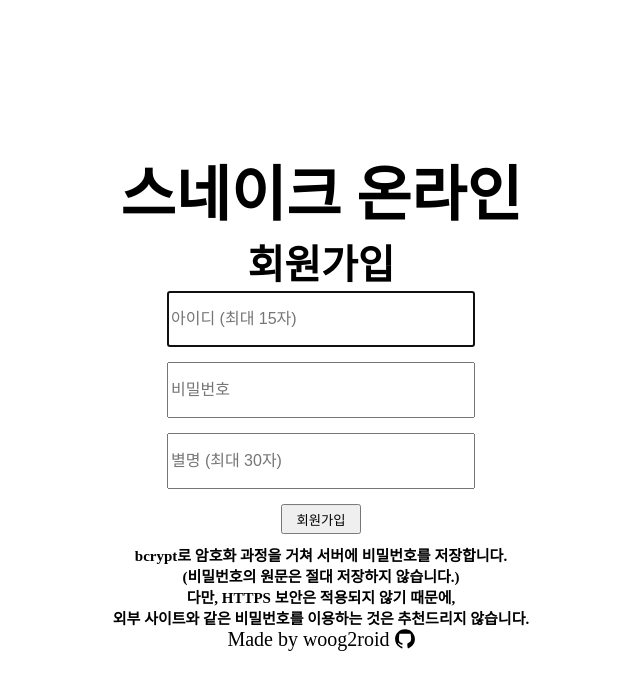
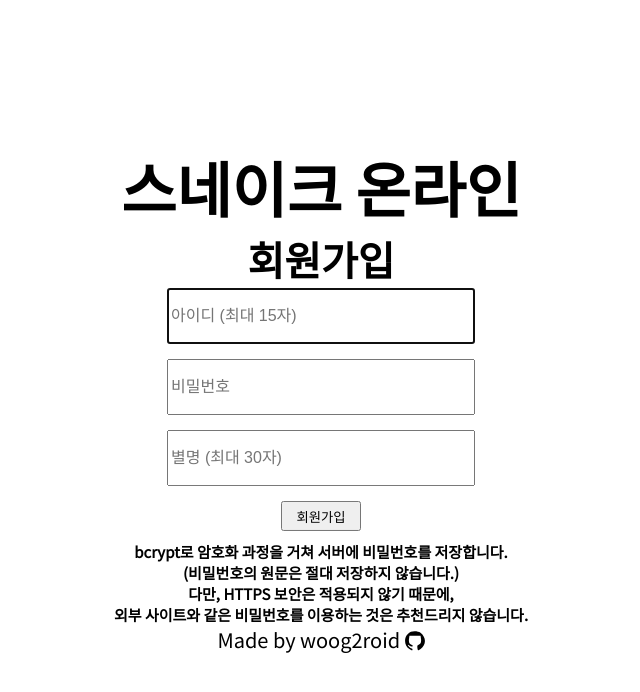
Before and after one commit to woog2roid/snake-online, a website: page views/join.html in a window 1280 px wide. Shown: the whole page, without its empty margins (319-959 px from the left). Drawn offline with Linux system fonts and the light colour scheme; files that its build step writes are made by us from their sources; files whose address does not match are found by name.

Commit message:
chore: 구글 웹 폰트(noto sans KR) 추가

```diff
--- a/public/stylesheets/index.css
+++ b/public/stylesheets/index.css
@@ -1,3 +1,7 @@
+@import url('https://fonts.googleapis.com/css2?family=Noto+Sans+KR&display=swap');
+body {
+    font-family: 'Noto Sans KR', sans-serif;
+}
 #wrapper {
     margin: 0px;
     width: 100%;
--- a/public/stylesheets/join.css
+++ b/public/stylesheets/join.css
@@ -1,3 +1,7 @@
+@import url('https://fonts.googleapis.com/css2?family=Noto+Sans+KR&display=swap');
+body {
+    font-family: 'Noto Sans KR', sans-serif;
+}
 #wrapper {
     margin: 0px;
     width: 100%;
--- a/public/stylesheets/login.css
+++ b/public/stylesheets/login.css
@@ -1,3 +1,7 @@
+@import url('https://fonts.googleapis.com/css2?family=Noto+Sans+KR&display=swap');
+body {
+    font-family: 'Noto Sans KR', sans-serif;
+}
 #wrapper {
     margin: 0px;
     width: 100%;
--- a/public/stylesheets/mypage.css
+++ b/public/stylesheets/mypage.css
@@ -1,3 +1,7 @@
+@import url('https://fonts.googleapis.com/css2?family=Noto+Sans+KR&display=swap');
+body {
+    font-family: 'Noto Sans KR', sans-serif;
+}
 #wrapper {
     margin: 0px;
     width: 100%;
--- a/public/stylesheets/ranking.css
+++ b/public/stylesheets/ranking.css
@@ -1,3 +1,7 @@
+@import url('https://fonts.googleapis.com/css2?family=Noto+Sans+KR&display=swap');
+body {
+    font-family: 'Noto Sans KR', sans-serif;
+}
 #wrapper {
     margin: 0px;
     position:absolute;
```
